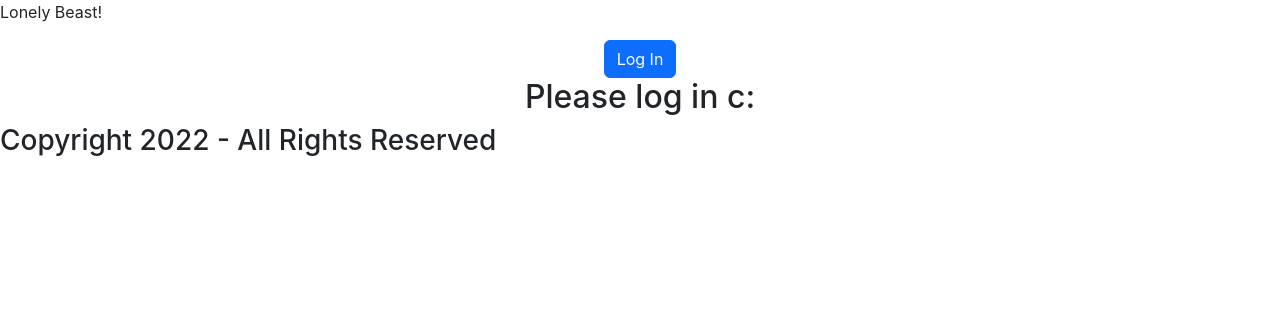
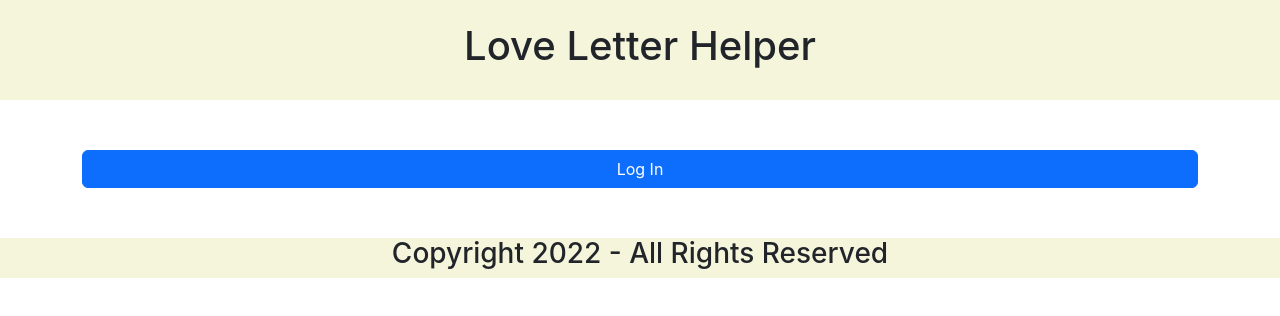
Before and after one commit to childish-goblinos/love-letter-helper-frontend, a React (Create React App) app: page /about in a window 1280 px wide. Shown: the top 316 px of the page. Built offline with nearby package versions, Linux system fonts and the light colour scheme; no server answers.

Commit message:
I am adding some css

```diff
--- a/src/App.css
+++ b/src/App.css
@@ -4,4 +4,14 @@
 
 .App {
   text-align: center;
+  display:grid;
+  /* grid-template-columns: 15% 25% 25% 25%;
+  grid-template-rows: 15% 25% 25% 25%; */
 }
+.content{
+  height:200px;
+  /* grid-area: 1 1 2 2; */
+}
+/* .main{
+  grid-area: 2 3 4 4;
+} */
--- a/src/App.js
+++ b/src/App.js
@@ -13,7 +13,6 @@ import Footer from './Footer';
 import LoginButton from './LoginButton';
 import LogoutButton from './LogoutButton';
 import Content from './Content';
-
 
 /*
 import {
@@ -72,7 +71,7 @@ class App extends React.Component
                 <Content />
                 <Main />
               </>
-              : <h2>Please log in c:</h2>
+              : <></>
           }
         </Container>
 
--- a/src/Content.js
+++ b/src/Content.js
@@ -5,21 +5,21 @@ import { withAuth0 } from "@auth0/auth0-react";
 
 
 
-class Content extends React.Component
-{
-  render()
-  {
+class Content extends React.Component {
+  render() {
     return (
       <>
-        <h1>User Profile</h1>
-        {/* { //console.log('user object from google/auth0', this.props.auth0.user) } */}
-        <img
-          src={ this.props.auth0.user.picture } referrerPolicy="no-referrer"
-          alt={ this.props.auth0.user.picture }
-        >
-        </img>
-        <h2>{ this.props.auth0.user.name }</h2>
-        <p>{ this.props.auth0.user.email }</p>
+        <div className="content">
+          <h1>User Profile</h1>
+          {/* { //console.log('user object from google/auth0', this.props.auth0.user) } */}
+          <img
+            src={this.props.auth0.user.picture} referrerPolicy="no-referrer"
+            alt={this.props.auth0.user.picture}
+          >
+          </img>
+          <h2>{this.props.auth0.user.name}</h2>
+          <p>{this.props.auth0.user.email}</p>
+        </div>
       </>
     )
   }
--- /dev/null
+++ b/src/Footer.css
@@ -0,0 +1,9 @@
+footer {
+  width: 100%;
+  height: 40px;
+  background-color: beige;
+  display: flex;
+  margin-top: 50px;
+  justify-content: center;
+  align-items: center;
+}
--- a/src/Footer.js
+++ b/src/Footer.js
@@ -1,16 +1,14 @@
 import React from 'react';
+import './Footer.css';
 //import Navbar from 'react-bootstrap/Navbar';
 
-class Footer extends React.Component
-{
-  render()
-  {
+class Footer extends React.Component {
+  render() {
     return (
       <>
-        <h3>Copyright 2022 - All Rights Reserved</h3>
-        {/* <Navbar collapseOnSelect expand="lg" bg="dark" variant="dark">
-        <Navbar.Brand>About the Developers</Navbar.Brand>
-      </Navbar> */}
+        <footer>
+          <h3>Copyright 2022 - All Rights Reserved</h3>
+        </footer>
       </>
     )
   }
--- /dev/null
+++ b/src/Header.css
@@ -0,0 +1,9 @@
+header {
+  width: 100%;
+  height: 100px;
+  background-color: beige;
+  display: flex;
+  margin-bottom: 50px;
+  justify-content: center;
+  align-items: center;
+}
--- a/src/Header.js
+++ b/src/Header.js
@@ -1,4 +1,5 @@
 import React from 'react';
+import './Header.css';
 //import { Navbar, NavItem } from 'react-bootstrap';
 //import { Link } from "react-router-dom";
 
@@ -7,7 +8,9 @@ class Header extends React.Component
   render()
   {
     return (
-      <p>Lonely Beast!</p>
+      <header>
+        <h1> Love Letter Helper</h1>
+      </header>
       // <Navbar collapseOnSelect expand="lg" bg="dark" variant="dark">
       //   <Navbar.Brand>Lonely Beast: The Love Letter Helper</Navbar.Brand>
       //   <NavItem><Link to="/" className="nav-link">Home</Link></NavItem>
--- /dev/null
+++ b/src/Main.css
@@ -0,0 +1,3 @@
+.Main{
+  height:1000px;
+}
```
Also changed, not shown: src/Main.js (+5 -9 lines).
